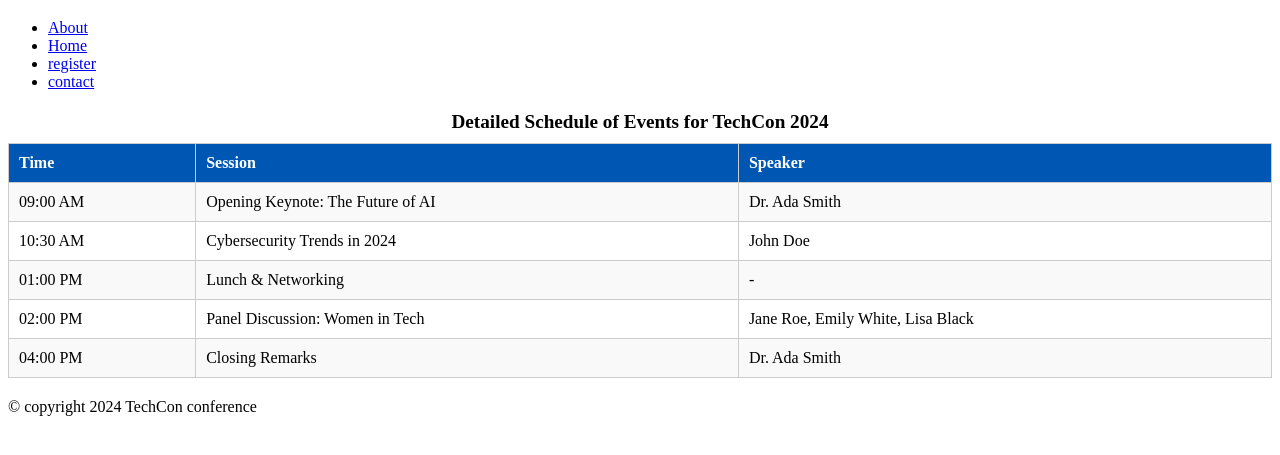
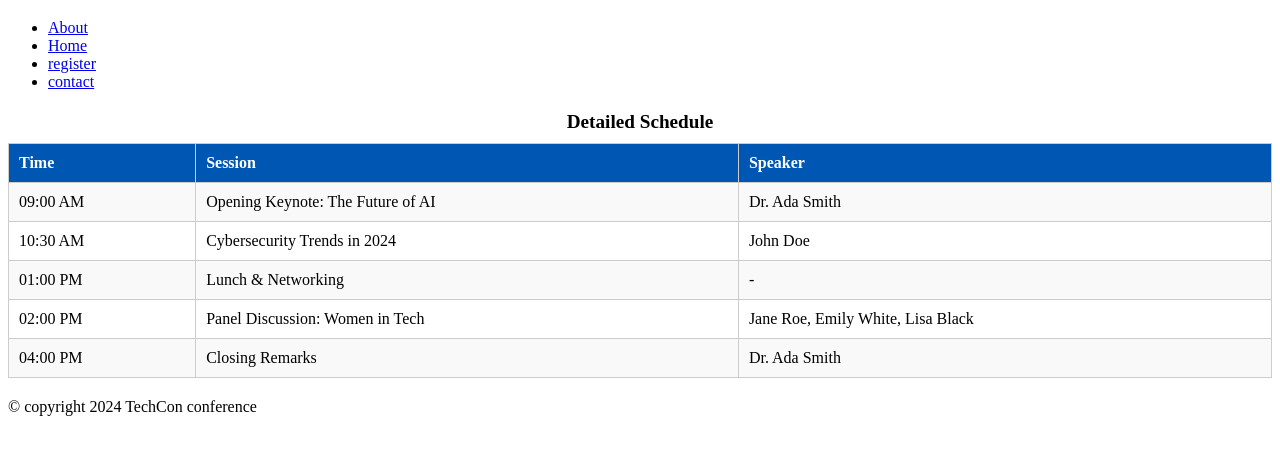
Before and after one commit to codingaday/TechCon_HTML, a plain HTML site: page techcon_website/schedule.html in a window 1280 px wide. Shown: the part 61-516 px from the top of the page. Drawn offline with Linux system fonts and the light colour scheme.

Commit message:
fix-bug-schedule

```diff
--- a/techcon_website/schedule.html
+++ b/techcon_website/schedule.html
@@ -51,7 +51,7 @@
     <main>
       <table>
         <caption>
-          Detailed Schedule of Events for TechCon 2024
+          Detailed Schedule
         </caption>
 
         <tr>
```
